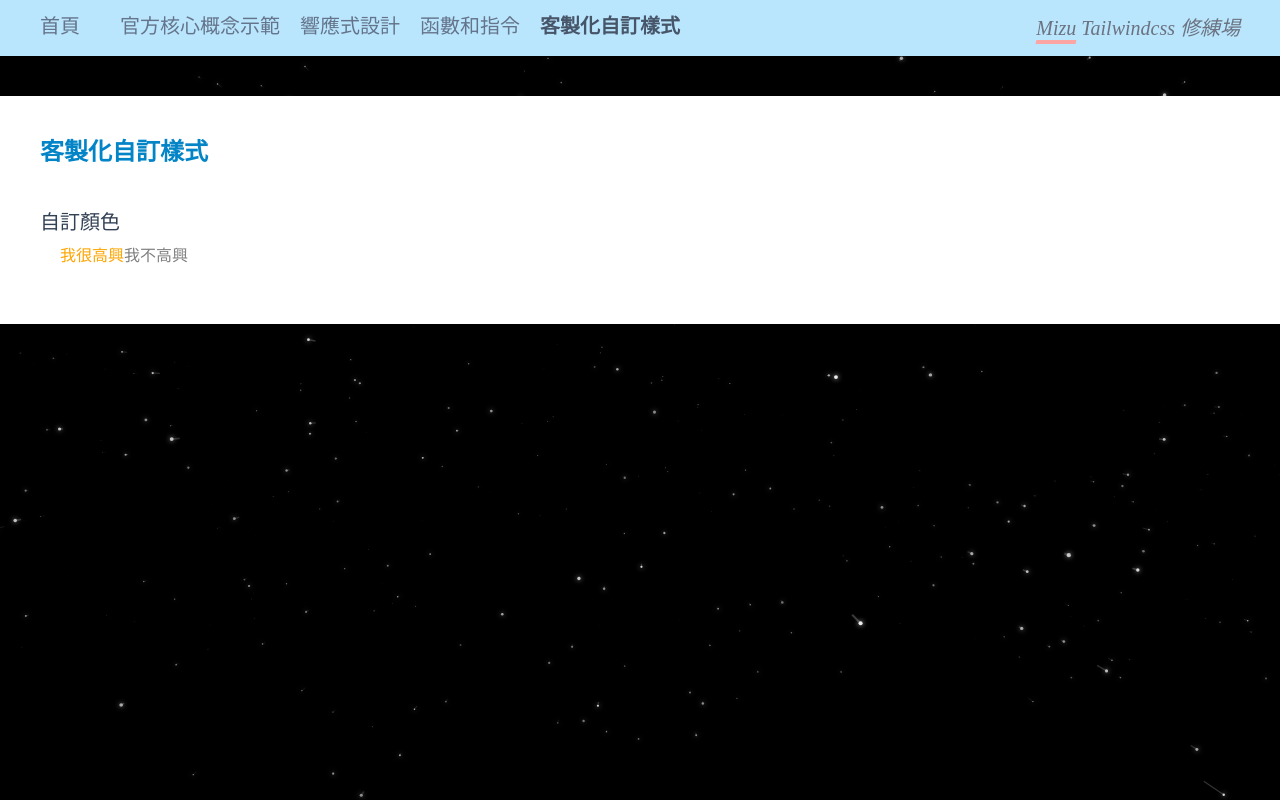
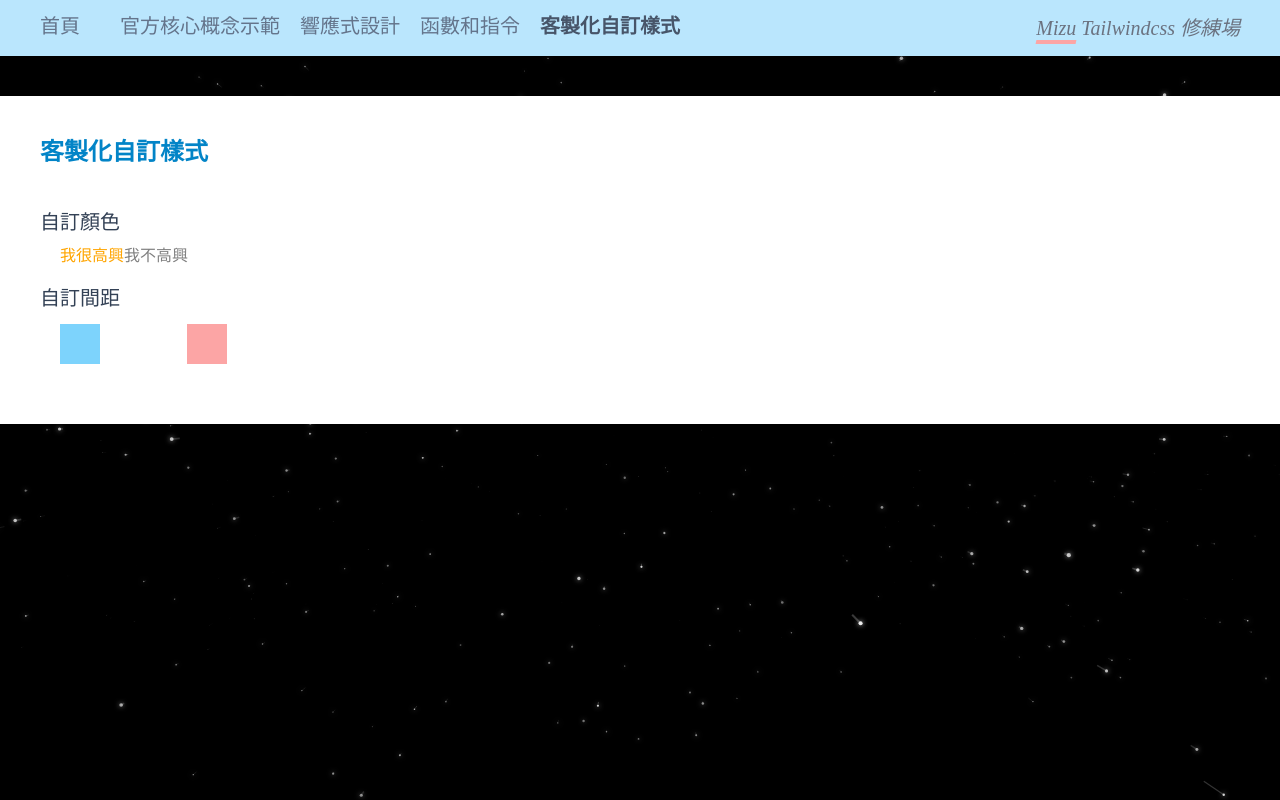
Before and after one commit to MizuYang/tailwind-playground, a Nuxt app: page /adding-custom-styles in a window 1280 px wide. Built offline with nearby package versions, Linux system fonts and the light colour scheme.

Commit message:
新增 自訂間距

```diff
--- a/pages/adding-custom-styles.vue
+++ b/pages/adding-custom-styles.vue
@@ -15,6 +15,15 @@
         </div>
       </template>
     </SectionContent>
+
+    <SectionContent title="自訂間距">
+      <template #content>
+        <div class="flex">
+          <p class="mr-mizu-spacing bg-sky-300 p-5"></p>
+          <p class="bg-red-300 p-5"></p>
+        </div>
+      </template>
+    </SectionContent>
   </div>
 </template>
 
--- a/tailwind.config.js
+++ b/tailwind.config.js
@@ -23,6 +23,10 @@ export default {
       colors: {
         "happy": "orange",
         "unhappy": "grey",
+      },
+
+      spacing : {
+        "mizu-spacing": '87px'
       }
     },
 
```
